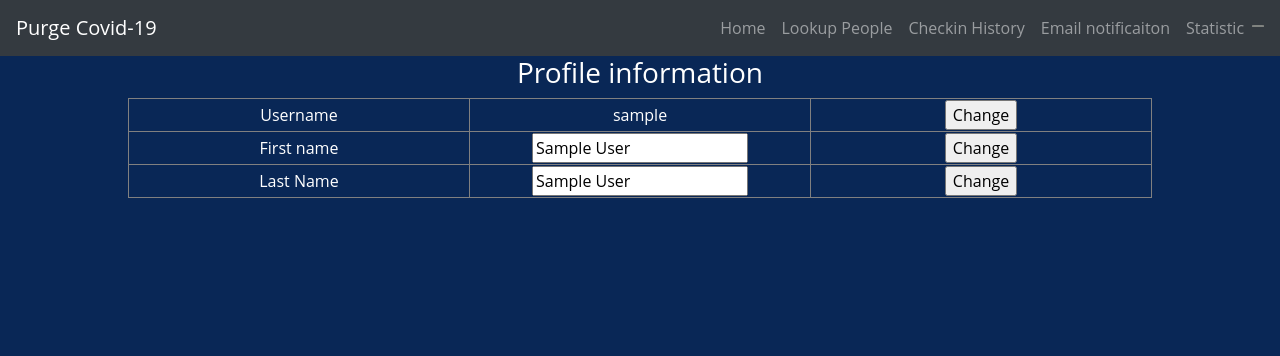
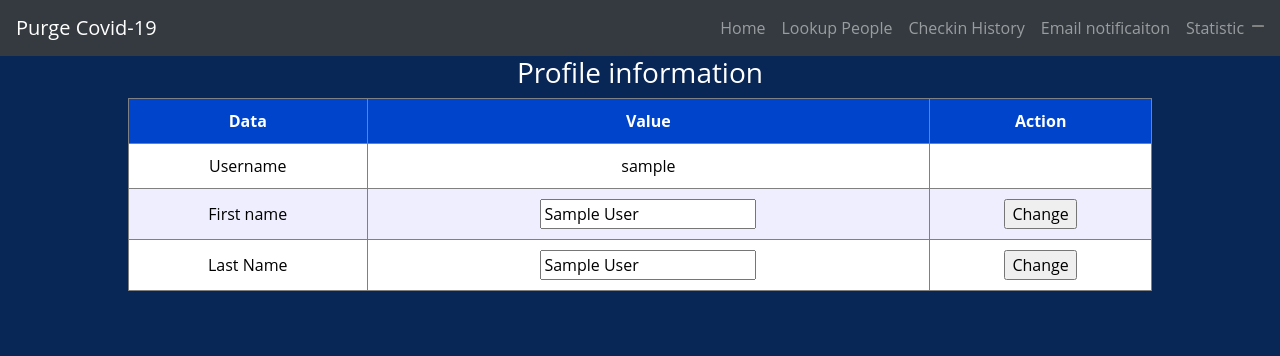
Before and after one commit to longchass/CSIT334, a PHP site: page /editStaffProfile.php in a window 1280 px wide. Shown: the top 356 px of the page. Run offline with PHP 8.4, Linux system fonts and the light colour scheme; the visitor is signed in with stand-in values (Sample User, id 1); some libraries are stand-ins or nearby versions.

Commit message:
Update editStaffProfile.php
format table and remove change username

```diff
--- a/editStaffProfile.php
+++ b/editStaffProfile.php
@@ -101,9 +101,21 @@ if($_SERVER["REQUEST_METHOD"] == "POST"){
                 font-family: "Open Sans", sans-serif;
                 background: #092756;
             }
-            td {
-                width: 33.3%;
-            }
+			th, td {
+				padding: 10px;
+			}
+			tr:nth-child(even) {
+				background-color:#fff;
+				color:black;
+			}
+			tr:nth-child(odd) {
+				background-color:#eef;
+				color:black;
+			}
+			th {
+				background-color: #0044cc;
+				color:white;
+			}
         </style>
 		      <script>
          $(function(){
@@ -120,10 +132,15 @@ if($_SERVER["REQUEST_METHOD"] == "POST"){
         <table width="80%" border="1" align="center">
 			<form action="<?php echo htmlspecialchars($_SERVER["PHP_SELF"]); ?>" method="post">
             <tbody>
-                <tr width="33.3%">
+				<tr>
+					<th>Data</th>
+					<th>Value</th>
+					<th>Action</th>
+				</tr>
+                <tr>
                     <td>Username</td>
                     <td><?php echo htmlspecialchars($Staff -> get_username()); ?></td>
-                    <td><input type="submit" value="Change"></td>
+                    <td></td>
                 </tr>
                 <tr>
                     <td>First name</td>
```
